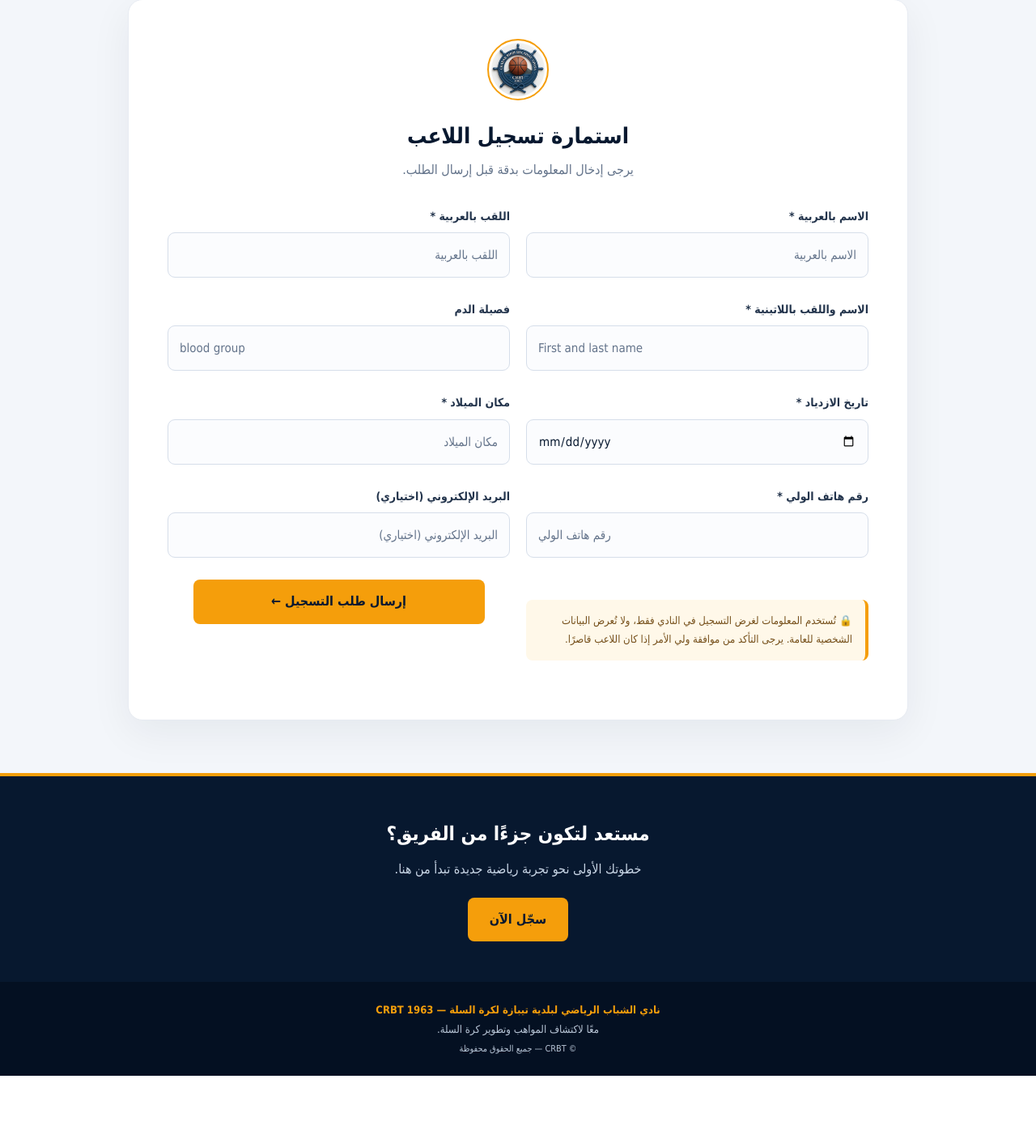
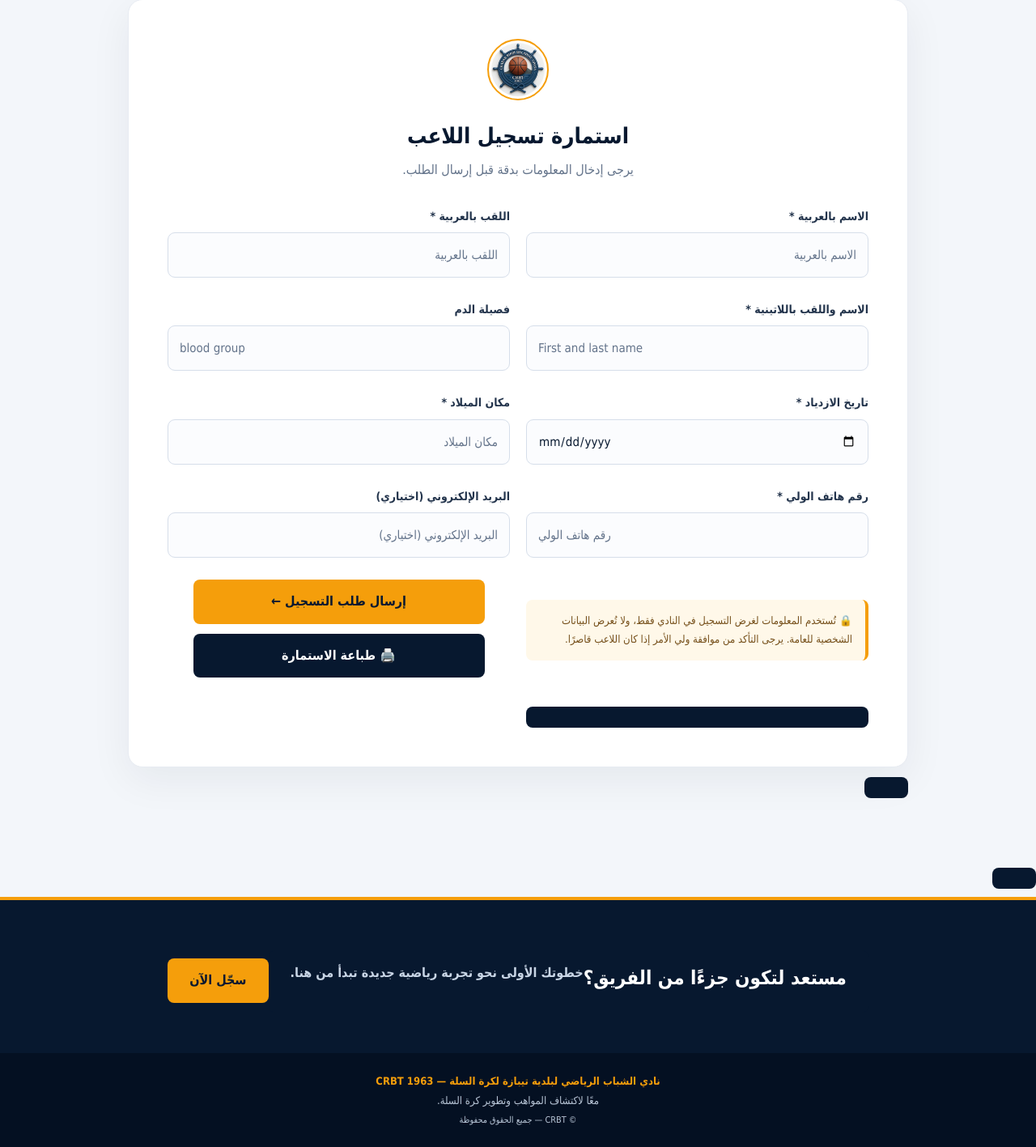
Before and after one commit to aminedlm300-cmd/crbt-registration, a Django app: page / in a window 1280 px wide. Shown: the part 1989-3406 px from the top of the page at 81% size. Before the commit the page ends 3318 px from the top, so only its background shows below. Run offline with Django 5.2, Linux system fonts and the light colour scheme.

Commit message:
Update CRBT registration home.html

```diff
--- a/registrations/templates/registrations/home.html
+++ b/registrations/templates/registrations/home.html
@@ -1342,11 +1342,14 @@
                 </div>
 
                 <div class="submit-row">
-                    <button class="button" type="submit">
-                        إرسال طلب التسجيل ←
-                    </button>
+    <button class="button" type="submit">
+        إرسال طلب التسجيل ←
+    </button>
 
-                </div>
+    <a href="{% url 'print_registration' %}"
+       class="button print-button">
+        🖨️ طباعة الاستمارة
+</div>
 
 
 <!-- MEDICAL CERTIFICATE AND PARENTAL AUTHORIZATION -->
```
